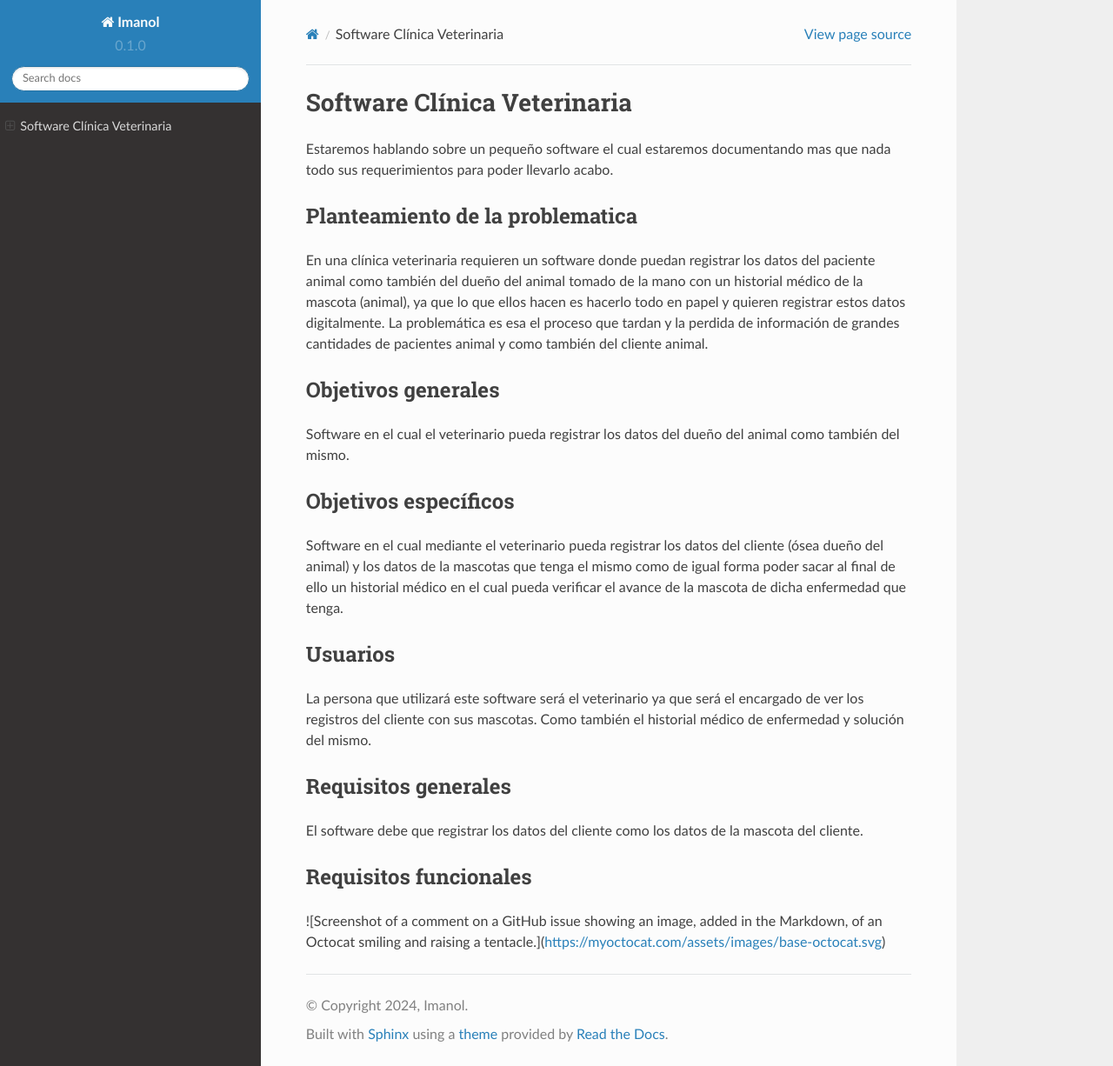
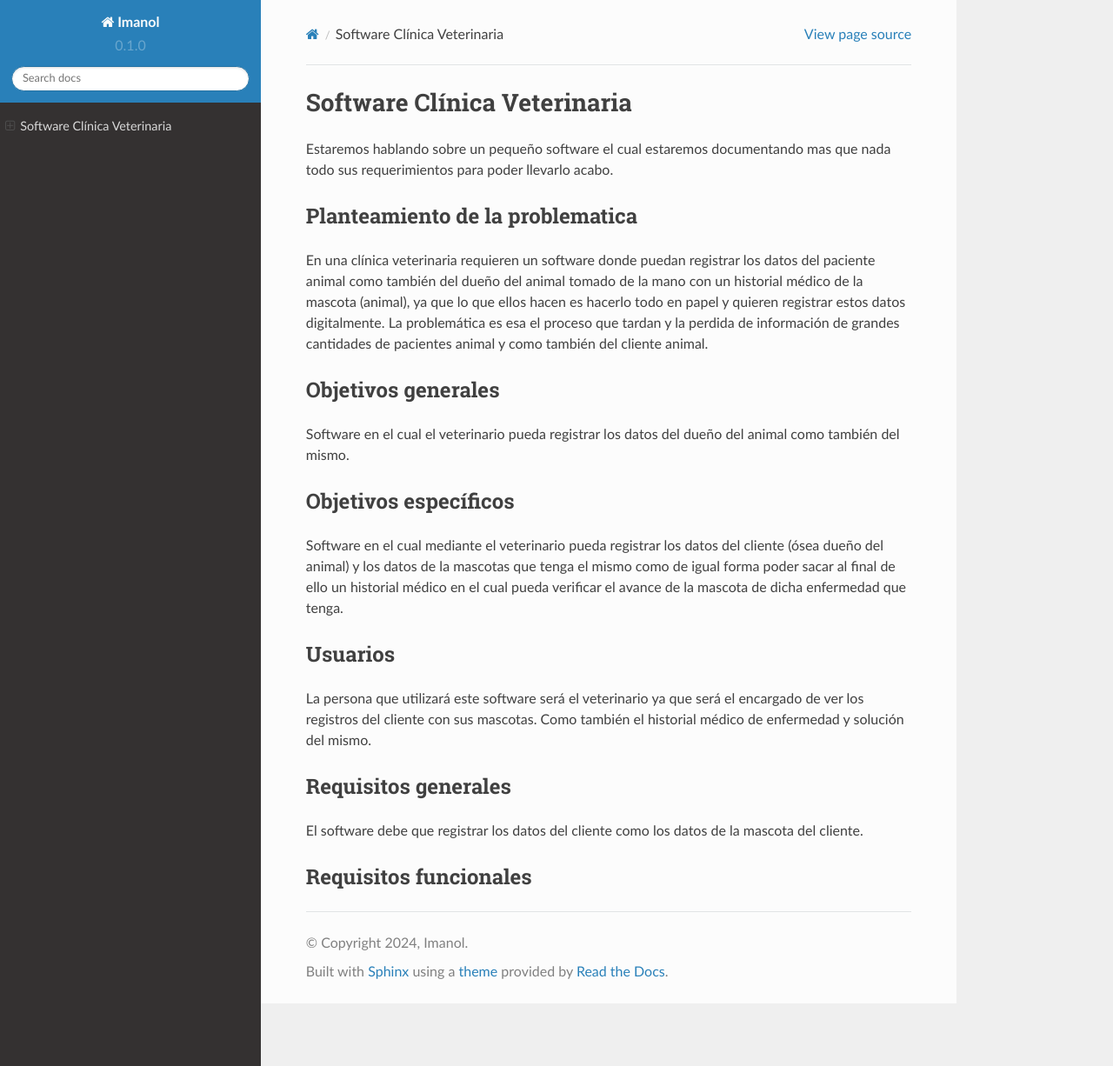
Before and after one commit to Imanol-art/Web-Cl-nica-Veterinaria, a Sphinx documentation site: the page built from docs/source/index.rst, in a window 1280 px wide and 1226 px high. Shown: the whole window at 87% size. Built offline with Sphinx 7.4.7 and the Read the Docs theme 2.0.0, drawn with Linux system fonts in a browser that asks for light colours.

Commit message:
Update index.rst

```diff
--- a/docs/source/index.rst
+++ b/docs/source/index.rst
@@ -24,4 +24,3 @@ El software debe que registrar los datos del cliente como los datos de la mascot
 
 Requisitos funcionales
 --------
-![Screenshot of a comment on a GitHub issue showing an image, added in the Markdown, of an Octocat smiling and raising a tentacle.](https://myoctocat.com/assets/images/base-octocat.svg)
```
